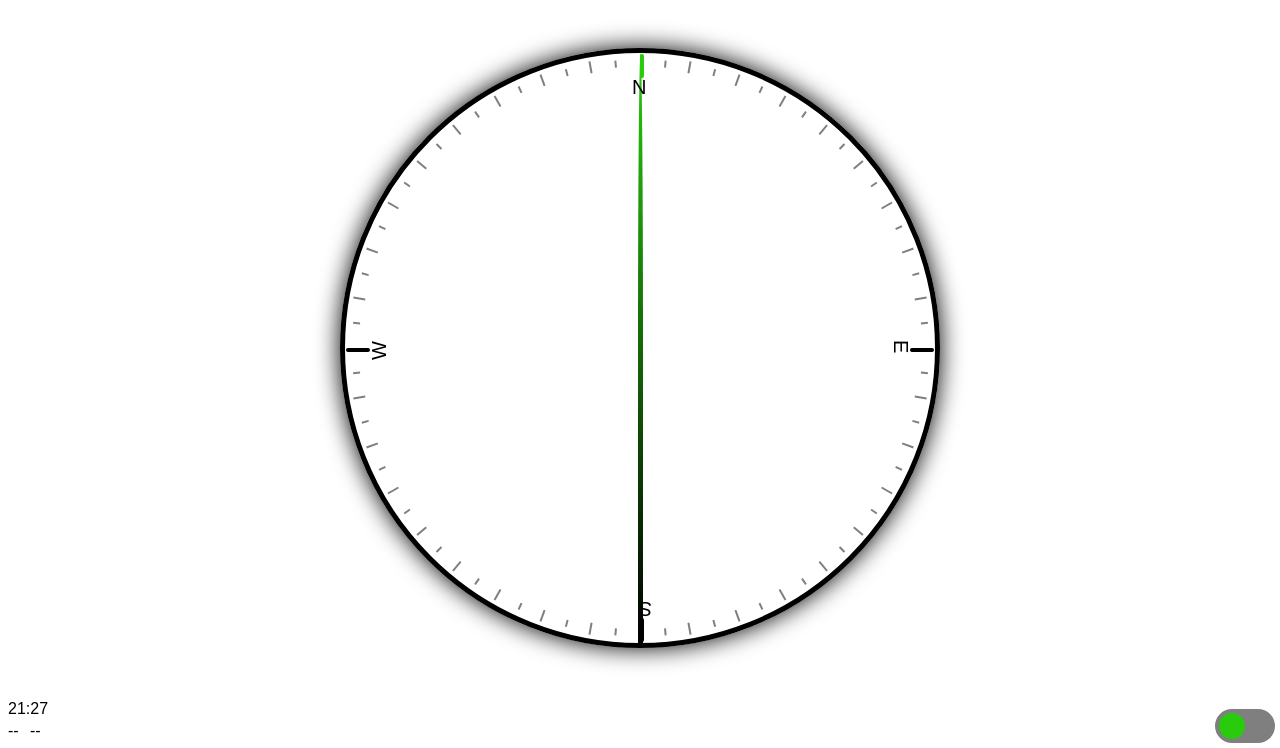
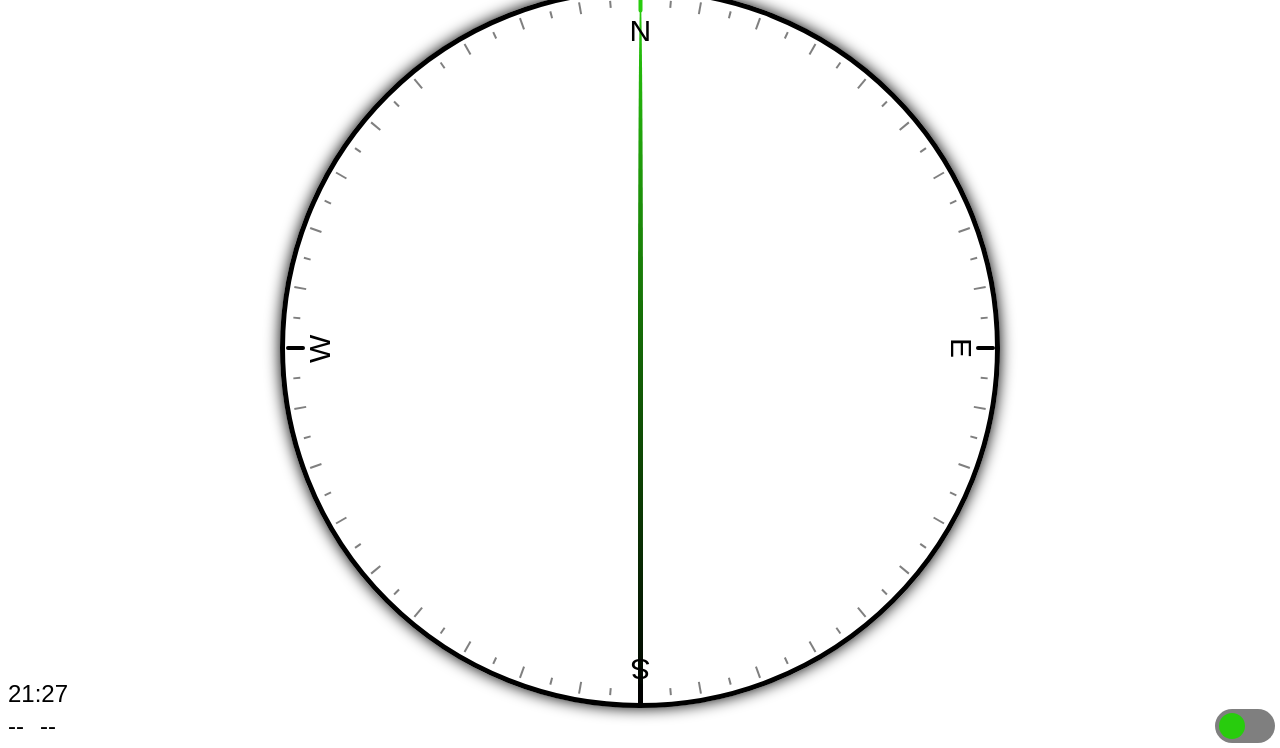
Before and after one commit to radioxeth/compass, a website: page app/index.html in a window 1280 px wide. Shown: the part 52-800 px from the top of the page. Drawn offline with Linux system fonts and the light colour scheme.

Commit message:
update tick styles

```diff
--- a/app/index.html
+++ b/app/index.html
@@ -12,7 +12,7 @@
 
 <body>
     <div id="compass-stats-ul" class="compass-stats-ul">
-        <span id="heading">--</span> @ <span id="speed">-- mph</span>
+        <span id="speed">-- mph</span>
     </div>
 
     <div id="compass-bearing-top" class="compass-bearing-top"></div>
@@ -28,7 +28,6 @@
             </tr>
         </table>
     </div>
-
     <div class="compass-theme">
         <div class="theme-switch-wrapper">
             <label class="theme-switch" title="Toggle theme" for="theme-checkbox">
@@ -37,7 +36,6 @@
             </label>
         </div>
     </div>
-
     <div class="pointer-toggle">
         <div class="pointer-switch-wrapper">
             <label class="pointer-switch" title="Toggle pointer" for="pointer-checkbox">
@@ -50,18 +48,6 @@
 
         <div id="compass-border" class="compass-border">
             <div id="compass-pointer" class="compass-pointer"></div>
-            <div class="cardinal-north">
-                <div class="cardinal-letter n">N</div>
-            </div>
-            <div class="cardinal-south">
-                <div class="cardinal-letter s">S</div>
-            </div>
-            <div class="cardinal-east">
-                <div class="cardinal-letter e">E</div>
-            </div>
-            <div class="cardinal-west">
-                <div class="cardinal-letter w">W</div>
-            </div>
         </div>
 
     </div>
--- a/app/main.js
+++ b/app/main.js
@@ -1,5 +1,5 @@
 let isPointerFixed = false
-let isTesting = false
+let isTesting = true
 const getTime = (date) => `${String(date.getHours()).padStart(2, '0')}:${String(date.getMinutes()).padStart(2, '0')}`
 
 const getRandomBetween0And360 = () => Math.floor(Math.random() * 361)
@@ -54,7 +54,6 @@ const setStats = (coords) => {
     document.getElementById('latitude').innerHTML = coords?.latitude ?? '--'
     document.getElementById('longitude').innerHTML = coords?.longitude ?? '--'
     document.getElementById('speed').innerHTML = `${speed(coords?.speed)} mph`
-    document.getElementById('heading').innerHTML = degreeToCardinal(coords?.heading)
 }
 
 const speed = (speedMPS) => {
@@ -166,27 +165,84 @@ const watchPosition = () => {
     }
 }
 
-const minorTicks = () => {
+const setTicks = () => {
     const compassBorderElement = document.getElementById('compass-border')
     const compassBorderRadius = compassBorderElement.offsetWidth / 2
     let degrees = 0
     while (degrees < 360) {
+        const tickElement = document.createElement('div')
         if (![0, 90, 180, 270].includes(degrees)) {
             const tickSize = degrees % 2 === 0 ? 10 : 5
-            const tick = document.createElement('div')
-            tick.setAttribute('class', `minor-tick-${tickSize}`)
-            tick.setAttribute('id', `tick-${degrees}`)
-            // tick.innerText = degrees
-            const radians = degrees * (Math.PI / 180)
-            const x = (compassBorderRadius - 15) * Math.cos(radians)
-            const y = (compassBorderRadius - 15) * Math.sin(radians)
-            tick.style.transform = `translate(${x}px, ${y}px) rotate(${degrees}deg)`
-            // tick.style.transform = `rotate(${degrees}deg)`
-            compassBorderElement.appendChild(tick)
+            tickElement.setAttribute('class', `minor-tick-${tickSize}`)
+        } else if (degrees === 270) {
+            tickElement.setAttribute('class', `major-tick-15-N`)
+            const cardinal = document.createElement('div')
+            cardinal.setAttribute('class', 'n')
+            cardinal.innerHTML = 'N'
+            tickElement.appendChild(cardinal)
+        } else if (degrees === 0) {
+            tickElement.setAttribute('class', `major-tick-15`)
+            const cardinal = document.createElement('div')
+            cardinal.setAttribute('class', 'e')
+            cardinal.innerHTML = 'E'
+            tickElement.appendChild(cardinal)
+        } else if (degrees === 90) {
+            tickElement.setAttribute('class', `major-tick-15`)
+            const cardinal = document.createElement('div')
+            cardinal.setAttribute('class', 's')
+            cardinal.innerHTML = 'S'
+            tickElement.appendChild(cardinal)
+        } else if (degrees === 180) {
+            tickElement.setAttribute('class', `major-tick-15`)
+            const cardinal = document.createElement('div')
+            cardinal.setAttribute('class', 'w')
+            cardinal.innerHTML = 'W'
+            tickElement.appendChild(cardinal)
         }
+
+
+        // else if (degrees === 0) {
+        //     tickElement.setAttribute('class', `major-tick-15`)
+        //     const cardinal = document.createElement('div')
+        //     cardinal.setAttribute('class', 'n')
+        //     cardinal.innerHTML = 'N'
+        //     tickElement.appendChild(cardinal)
+        // }
+        // else if (degrees === 0) {
+        //     tickElement.setAttribute('class', `major-tick-15`)
+        //     const cardinal = document.createElement('div')
+        //     cardinal.setAttribute('class', 'n')
+        //     cardinal.innerHTML = 'N'
+        //     tickElement.appendChild(cardinal)
+        // }
+        const radians = degrees * (Math.PI / 180)
+        const x = (compassBorderRadius - 15) * Math.cos(radians)
+        const y = (compassBorderRadius - 15) * Math.sin(radians)
+        tickElement.style.transform = `translate(${x}px, ${y}px) rotate(${degrees}deg)`
+        tickElement.setAttribute('id', `tick-${degrees}`)
+
+        compassBorderElement.appendChild(tickElement)
+        degrees += 5
+    }
+    window.onresize = resizeTicks
+}
+
+const resizeTicks = () => {
+    let degrees = 0
+    const compassBorderElement = document.getElementById('compass-border')
+    const compassBorderRadius = compassBorderElement.offsetWidth / 2
+    while (degrees < 360) {
+        const tickElement = document.getElementById(`tick-${degrees}`)
+
+        const radians = degrees * (Math.PI / 180)
+        const x = (compassBorderRadius - 15) * Math.cos(radians)
+        const y = (compassBorderRadius - 15) * Math.sin(radians)
+        tickElement.style.transform = `translate(${x}px, ${y}px) rotate(${degrees}deg)`
         degrees += 5
     }
 }
+
+
 
 const registerServiceWorker = async () => {
     if ("serviceWorker" in navigator) {
@@ -215,7 +271,7 @@ const main = () => {
     setStats(null)
     clock()
     watchPosition()
-    minorTicks()
+    setTicks()
     registerServiceWorker()
 }
 
--- a/app/style.css
+++ b/app/style.css
@@ -1,5 +1,5 @@
 :root {
-    --size: calc(min(75vw, 75vh));
+    --size: calc(min(90vw, 90vh));
 
     --background-color: #ffffff;
     --text-color: #000000;
@@ -9,6 +9,7 @@
     --shadow-color: #000000;
     --cardinal-major-color: rgb(40, 204, 13, 1);
     --minor-tick-color: rgb(0, 0, 0, .5);
+    --major-tick-color: rgb(0, 0, 0, 1);
 }
 
 [data-theme="dark"] {
@@ -20,6 +21,7 @@
     --shadow-color: #ffffff;
     --cardinal-major-color: rgb(40, 204, 13, 1);
     --minor-tick-color: rgb(255, 255, 255, .5);
+    --major-tick-color: rgb(255, 255, 255, 1);
 }
 
 body {
@@ -57,6 +59,14 @@ body {
     }
 }
 
+.compass-bearing-top {
+    position: absolute;
+    text-align: center;
+    width: 100vw;
+    font-size: xx-large;
+    /* top: 47.5vh; */
+}
+
 .compass-pointer {
     width: 5px;
     height: 100%;
@@ -71,7 +81,7 @@ body {
     border-radius: 50%;
     border: 5px solid var(--compass-color);
     box-sizing: border-box;
-    box-shadow: 0px 0px 25px var(--shadow-color);
+    box-shadow: 0px 0px 15px var(--shadow-color);
     display: flex;
     justify-content: center;
     align-items: center;
@@ -79,87 +89,62 @@ body {
     text-align: center;
 }
 
-.compass-bearing-top {
-    position: absolute;
-    text-align: center;
-    top: 10px;
-    width: 100vw;
-}
-
 .cardinal-letter {
     position: absolute;
     font-size: 20px;
     left: -50;
-
-
 }
 
 .n {
+    position: relative;
     transform-origin: 0 0;
-    transform: rotate(0deg);
-    left: -10px;
-    top: 20px
+    transform: rotate(90deg);
+    font-size: 30px;
+    top: 6px;
 }
 
 .e {
+    position: relative;
     transform-origin: 0 0;
     transform: rotate(90deg);
-    left: 0px;
+    font-size: 30px;
     top: -10px;
 }
 
 .s {
+    position: relative;
     transform-origin: 0 0;
-    transform: rotate(180deg);
-    left: 10px;
-    top: 0px;
+    transform: rotate(90deg);
+    font-size: 30px;
+    top: -10px;
 }
 
 .w {
+    position: relative;
     transform-origin: 0 0;
-    transform: rotate(270deg);
-    top: 10px;
-    left: 20px;
+    transform: rotate(90deg);
+    font-size: 30px;
+    top: -15px;
 }
 
-.cardinal-north {
+.major-tick-15 {
     position: absolute;
-    top: 1px;
-    left: 50%;
-    border: 2px solid var(--cardinal-major-color);
-    width: 0px;
-    height: 20px;
-    border-radius: 10px;
+    width: 15px;
+    height: 0px;
+    border: 2px solid var(--major-tick-color);
+    border-radius: 15px;
 }
 
-.cardinal-south {
+.major-tick-15-N {
     position: absolute;
-    bottom: 1px;
-    left: 50%;
-    border: 2px solid var(--pointer-color);
-    width: 0px;
-    height: 20px;
-    border-radius: 10px;
-}
-
-.cardinal-east {
-    position: absolute;
-    top: 50%;
-    right: 1px;
-    border: 2px solid var(--pointer-color);
-    width: 20px;
+    width: 15px;
     height: 0px;
-    border-radius: 10px;
-}
-
-.cardinal-west {
-    position: absolute;
-    top: 50%;
-    left: 1px;
-    border: 2px solid var(--pointer-color);
-    width: 20px;
-    height: 0px;
-    border-radius: 10px;
+    border: 2px solid var(--cardinal-major-color);
+    border-radius: 15px;
+    display: flex;
+    justify-content: center;
+    align-items: center;
+    text-align: center;
 }
 
 .minor-tick-10 {
@@ -174,6 +159,12 @@ body {
     width: 5px;
     height: 0px;
     border: 1px solid var(--minor-tick-color);
+}
+
+.compass-ticks {
+    height: 100%;
+    width: 100%;
+    position: absolute;
 }
 
 .compass-theme {
@@ -195,6 +186,7 @@ body {
     bottom: 0px;
     left: 0px;
     margin: 5px;
+    font-size: x-large;
 
 }
 
@@ -203,7 +195,7 @@ body {
     top: 0px;
     left: 0px;
     margin: 5px;
-    font-size: larger;
+    font-size: x-large;
 }
 
 .compass-stats {
```
